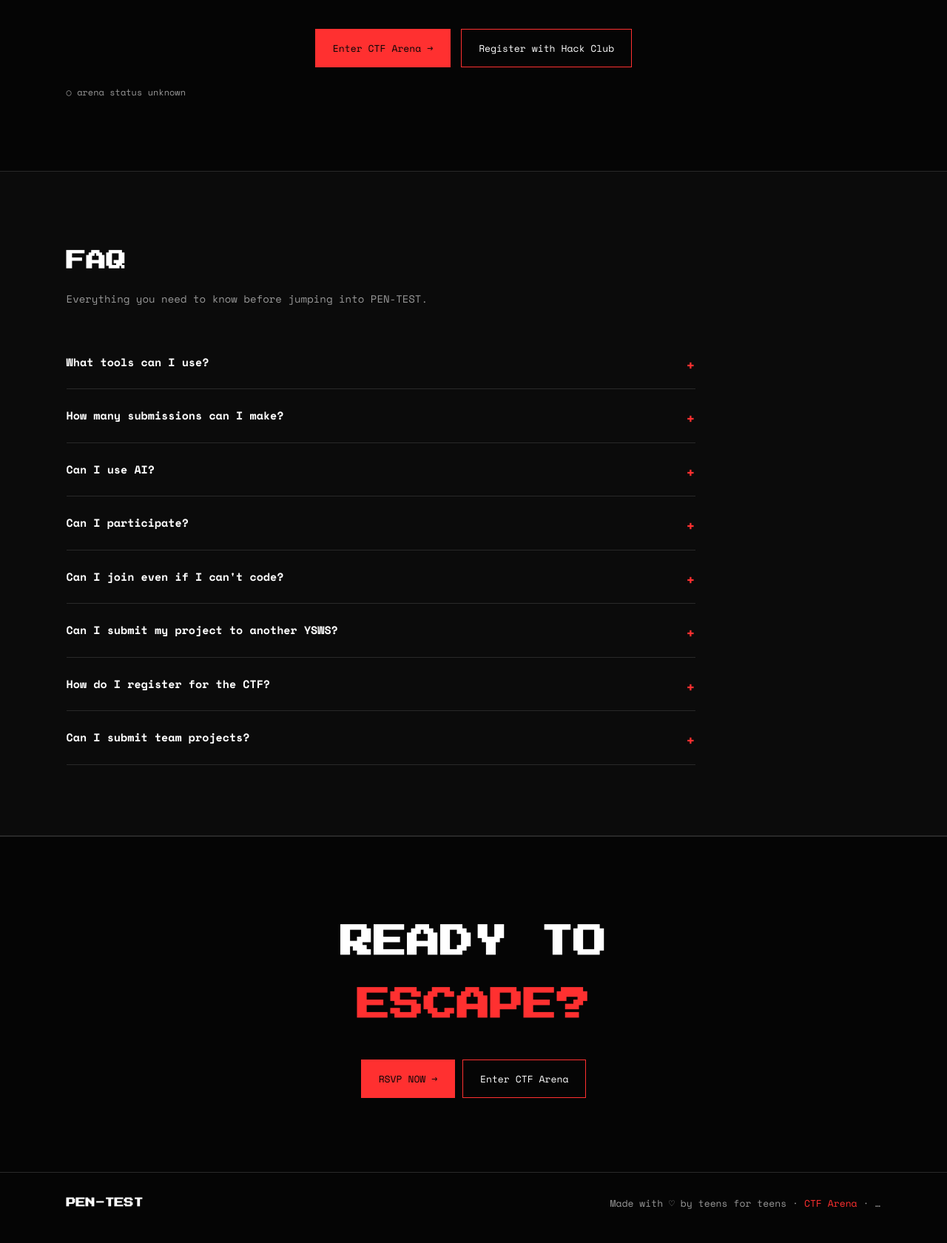
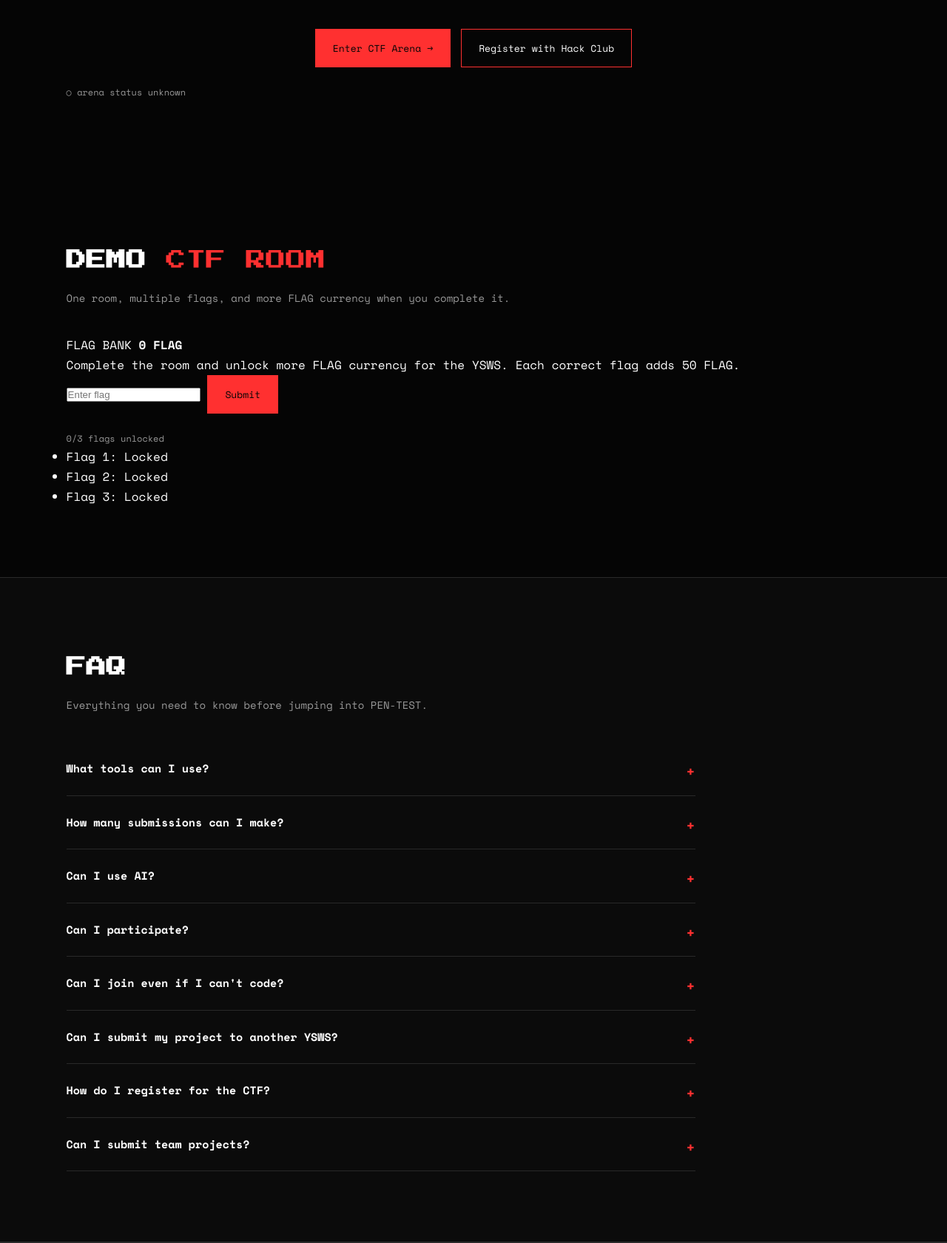
Before and after one commit to Zincxhigh/PEN-TEST-YSWS, a Flask app: page / in a window 1280 px wide. Shown: the part 3463-5143 px from the top of the page at 74% size. Before the commit the page ends 5097 px from the top, so only its background shows below. Run offline with Flask 3, Linux system fonts and the light colour scheme; some libraries are stand-ins or nearby versions.

Commit message:
Add a single-room demo CTF to the landing page using the same design and Hack Club YSWS workflow, without creating a separate CTF page.

```diff
--- a/templates/index.html
+++ b/templates/index.html
@@ -42,7 +42,6 @@
     <img src="{{ url_for('static', filename='images/flag-orpheus-left.svg') }}"
         alt="PEN-TEST - Escape Your Fate">
 
-
     <header class="hero">
         <div class="hero-logo">
             <img src="{{ url_for('static', filename='images/ESCAPE_YOUR_FATE.png') }}"
@@ -63,7 +62,6 @@
         </div>
     </header>
 
-
     <section class="section about" id="about">
         <div class="section-heading">
             <h2>LEARN BY <strong>BUILDING.</strong> </h2>
@@ -83,12 +81,10 @@
         </div>
     </section>
 
-
     <section class="section" id="explore">
         <div class="section-heading">
             <h2>WHAT WILL YOU<strong> BUILD?</strong></h2>
         </div>
-
 
         <div class="cards">
             <article class="card">
@@ -113,7 +109,6 @@
                 </p>
             </article>
 
-
             <article class="card">
                 <div class="card-heading">
                     <span class="card-number">03</span>
@@ -124,7 +119,6 @@
                     information and communications.
                 </p>
             </article>
-
 
             <article class="card">
                 <div class="card-heading">
@@ -137,7 +131,6 @@
                 </p>
             </article>
 
-
             <article class="card">
                 <div class="card-heading">
                     <span class="card-number">05</span>
@@ -148,7 +141,6 @@
                     analyzed during investigations.
                 </p>
             </article>
-
 
             <article class="card">
                 <div class="card-heading">
@@ -162,7 +154,6 @@
             </article>
         </div>
     </section>
-
 
     <section class="section tools-section">
         <div class="section-heading">
@@ -181,19 +172,16 @@
             <div class="tool">+</div>
         </div>
 
-
         <p class="tool-note">
             Tools are explored for ethical learning,
             defensive research, and authorized testing.
         </p>
     </section>
 
-
     <section class="section" id="how-it-works">
         <div class="section-heading">
             <h2>HOW IT <strong>WORKS.</strong> </h2>
         </div>
-
 
         <div class="steps">
             <div class="step">
@@ -207,7 +195,6 @@
                 </div>
             </div>
 
-
             <div class="step">
                 <div class="step-number"> 02 </div>
                 <div>
@@ -219,7 +206,6 @@
                 </div>
             </div>
 
-
             <div class="step">
                 <div class="step-number">03</div>
                 <div>
@@ -230,7 +216,6 @@
                     </p>
                 </div>
             </div>
-
 
             <div class="step">
                 <div class="step-number">04</div>
@@ -244,7 +229,6 @@
             </div>
         </div>
     </section>
-
 
     <section class="section" id="arena">
         <div class="section-heading">
@@ -278,6 +262,38 @@
         <p class="tool-note" id="ctfd-status">Checking arena status…</p>
     </section>
 
+    <section class="section" id="challenge-demo">
+        <div class="section-heading">
+            <h2>DEMO <strong>CTF ROOM</strong></h2>
+            <p>One room, multiple flags, and more FLAG currency when you complete it.</p>
+        </div>
+
+        <div class="challenge-shell">
+            <div class="challenge-panel">
+                <div class="challenge-header">
+                    <span class="challenge-badge">FLAG BANK</span>
+                    <strong id="flag-bank">0 FLAG</strong>
+                </div>
+
+                <p class="challenge-copy">
+                    Complete the room and unlock more FLAG currency for the YSWS. Each correct flag adds 50 FLAG.
+                </p>
+
+                <form id="ctf-form" class="challenge-form">
+                    <input id="ctf-input" type="text" placeholder="Enter flag" aria-label="Enter challenge flag">
+                    <button type="submit" class="button primary-button">Submit</button>
+                </form>
+
+                <p class="tool-note" id="ctf-status">0/3 flags unlocked</p>
+
+                <ul id="challenge-flags" class="challenge-flags">
+                    <li class="flag-item locked">Flag 1: Locked</li>
+                    <li class="flag-item locked">Flag 2: Locked</li>
+                    <li class="flag-item locked">Flag 3: Locked</li>
+                </ul>
+            </div>
+        </div>
+    </section>
 
     <section class="faq-section" id="faq">
         <div class="section-heading">
@@ -344,7 +360,6 @@
         </div>
     </section>
 
-
     <section class="final">
         <h2>READY TO<br /><span>ESCAPE?</span></h2>
 
@@ -358,6 +373,82 @@
     </footer>
 
     <script>
+        const challengeFlags = [
+            "PEN-TEST{ESCAPE_YOUR_FATE}",
+            "PEN-TEST{BUILD_LEARN_GROW}",
+            "PEN-TEST{HACK_CLUB_TEAM}"
+        ];
+        const storageKey = "pen-test-demo-ctf";
+        const bankKey = "pen-test-demo-bank";
+
+        function readProgress() {
+            try {
+                const raw = JSON.parse(localStorage.getItem(storageKey) || "[]");
+                return Array.isArray(raw) ? raw : [];
+            } catch {
+                return [];
+            }
+        }
+
+        function updateChallengeUI() {
+            const unlocked = new Set(readProgress());
+            const items = document.querySelectorAll("#challenge-flags .flag-item");
+            items.forEach((item, index) => {
+                const flag = challengeFlags[index];
+                if (unlocked.has(flag)) {
+                    item.classList.remove("locked");
+                    item.classList.add("unlocked");
+                    item.textContent = `Flag ${index + 1}: ${flag}`;
+                } else {
+                    item.classList.add("locked");
+                    item.classList.remove("unlocked");
+                    item.textContent = `Flag ${index + 1}: Locked`;
+                }
+            });
+
+            const totalUnlocked = unlocked.size;
+            const bank = totalUnlocked * 50;
+            const flagBank = document.getElementById("flag-bank");
+            if (flagBank) {
+                flagBank.textContent = `${bank} FLAG`;
+            }
+
+            const status = document.getElementById("ctf-status");
+            if (status) {
+                status.textContent = `${totalUnlocked}/${challengeFlags.length} flags unlocked`;
+                status.style.color = totalUnlocked === challengeFlags.length ? "#b7f34a" : "#999";
+                if (totalUnlocked === challengeFlags.length) {
+                    status.textContent = `Room complete — ${bank} FLAG earned!`;
+                }
+            }
+
+            localStorage.setItem(bankKey, String(bank));
+        }
+
+        document.getElementById("ctf-form")?.addEventListener("submit", function (event) {
+            event.preventDefault();
+            const input = document.getElementById("ctf-input");
+            const guess = (input?.value || "").trim();
+            const current = new Set(readProgress());
+            const matched = challengeFlags.find(flag => flag.toUpperCase() === guess.toUpperCase());
+
+            if (matched) {
+                current.add(matched);
+                localStorage.setItem(storageKey, JSON.stringify([...current]));
+                input.value = "";
+                input.placeholder = "Flag unlocked";
+                updateChallengeUI();
+            } else {
+                const status = document.getElementById("ctf-status");
+                if (status) {
+                    status.textContent = "Incorrect flag — try again.";
+                    status.style.color = "#ff3030";
+                }
+            }
+        });
+
+        updateChallengeUI();
+
         fetch("/api/ctfd/status")
             .then(r => r.json().then(b => ({ ok: r.ok, body: b })))
             .then(({ ok, body }) => {
```
Lines whose indentation alone changed are shown as unchanged.
